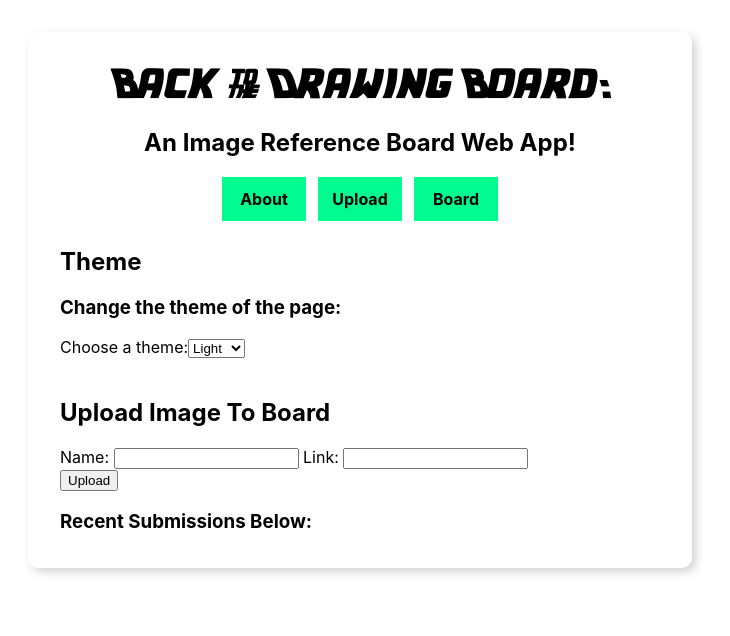
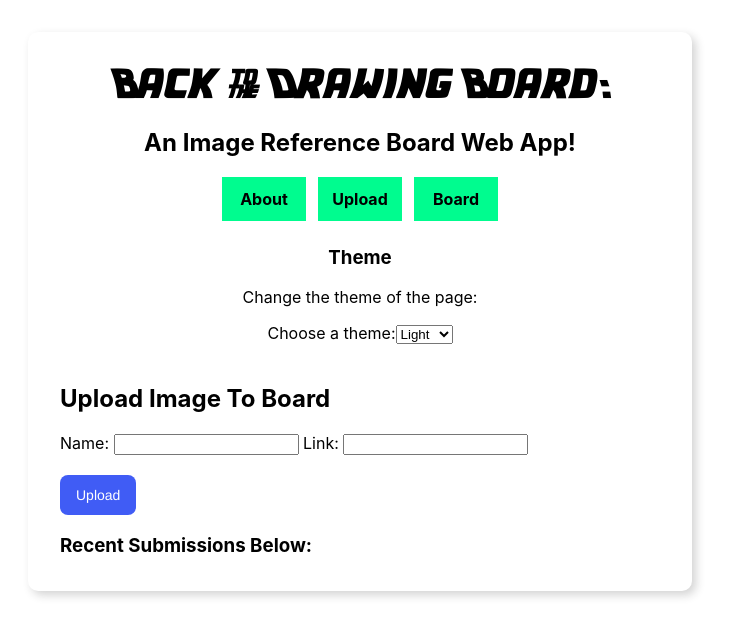
Before and after one commit to SamuelBanya/BackToTheDrawingBoard, a React (Create React App) app: page /upload in a window 1280 px wide. Shown: the top 636 px of the page, without its empty margins (280-1010 px from the left). Built offline with nearby package versions, Linux system fonts and the light colour scheme.

Commit message:
Removing comments and tidying up project

```diff
--- a/package.json
+++ b/package.json
@@ -9,8 +9,6 @@
     "clsx": "^1.2.1",
     "fs": "^0.0.1-security",
     "http": "^0.0.1-security",
-    "image-size": "^1.0.2",
-    "path-browserify": "^1.0.1",
     "re-resizable": "^6.9.9",
     "react": "^18.2.0",
     "react-dom": "^18.2.0",
--- a/src/About.js
+++ b/src/About.js
@@ -8,8 +8,8 @@ function About() {
         This web app allows a user to upload drawing image reference photos so
         that they can use them to create art!
       </p>
-      <h2></h2>
-      <p>Functions that the user should be able to do include: </p>
+      <h2>Functions</h2>
+      <p>Actions that the user should be able to do include: </p>
       <ul>
         <li>Upload art reference images</li>
         <li>Resize images</li>
--- a/src/App.js
+++ b/src/App.js
@@ -10,7 +10,6 @@ function App() {
   const [theme, setTheme] = useState("");
 
   function handleTheme(event) {
-    console.log("event.target.value: ", event.target.value);
     setTheme(event.target.value);
   }
 
--- a/src/Board.js
+++ b/src/Board.js
@@ -7,10 +7,6 @@ function Board() {
 
   function handleDeletePhoto(id) {
     const updatedPhotosArray = photos.filter((photo) => photo.id !== id);
-    console.log(
-      "updatedPhotosArray from handleDeletePhoto() function: ",
-      updatedPhotosArray
-    );
     setPhotos(updatedPhotosArray);
   }
 
--- a/src/Photo.js
+++ b/src/Photo.js
@@ -3,12 +3,7 @@ import Draggable from "react-draggable";
 import { Resizable } from "re-resizable";
 
 function Photo({ photoName, photoLink, id, onDeletePhoto }) {
-  console.log("photoName (from Photo component): ", photoName);
-  console.log("photoLink (from Photo component): ", photoLink);
-
   function handleDeletePhoto(e) {
-    console.log("handleDeleteImage() function called");
-    console.log("e: ", e);
     let id = e.target.parentElement["id"];
 
     fetch(`http://localhost:3000/photos/${id}`, {
--- a/src/Theme.js
+++ b/src/Theme.js
@@ -5,9 +5,9 @@ import React from "react";
 
 function Theme({ setTheme }) {
   return (
-    <div>
-      <h2>Theme</h2>
-      <h3>Change the theme of the page:</h3>
+    <div className="Theme">
+      <h3>Theme</h3>
+      <p>Change the theme of the page:</p>
       <label htmlFor="themeSelect">Choose a theme:</label>
       <select onChange={setTheme} id="themeSelect" name="themeSelect">
         <option value="App light">Light</option>
--- a/src/Upload.js
+++ b/src/Upload.js
@@ -7,12 +7,10 @@ function Upload() {
   const [errors, setErrors] = useState([]);
 
   function handlePhotoNameChange(event) {
-    console.log("handlePhotoNameChange");
     setPhotoName(event.target.value);
   }
 
   function handlePhotoLinkChange(event) {
-    console.log("handlePhotoLinkChange");
     setPhotoLink(event.target.value);
   }
 
@@ -26,9 +24,7 @@ function Upload() {
       setPhotoName("");
       setPhotoLink("");
       setErrors([]);
-      console.log("handleSubmit() called");
 
-      console.log("dataArray (before fetch() call): ", dataArray);
       fetch("http://localhost:3000/photos", {
         method: "POST",
         headers: {
@@ -75,7 +71,10 @@ function Upload() {
             value={photoLink}
           />
         </div>
-        <button type="submit">Upload</button>
+        <br />
+        <button className="UploadButton" type="submit">
+          Upload
+        </button>
       </form>
       {errors.length > 0
         ? errors.map((error, index) => (
--- a/src/index.css
+++ b/src/index.css
@@ -18,6 +18,39 @@ code {
     monospace;
 }
 
+.UploadButton {
+  background-color: #405cf5;
+  border-radius: 8px;
+  border-style: none;
+  box-sizing: border-box;
+  color: #FFFFFF;
+  cursor: pointer;
+  display: inline-block;
+  font-family: Helvetica, Arial, sans-serif;
+  font-size: 14px;
+  font-weight: 500;
+  height: 40px;
+  line-height: 20px;
+  list-style: none;
+  margin: 0;
+  outline: none;
+  padding: 10px 16px;
+  position: relative;
+  text-align: center;
+  text-decoration: none;
+  transition: color 100ms;
+  vertical-align: baseline;
+  user-select: none;
+  -webkit-user-select: none;
+  touch-action: manipulation;
+}
+
+.UploadButton:hover,
+.UploadButton:focus {
+  background-color: #8c9ae6;
+}
+
+/* Classes */
 .App.light {
   --font-color: rg(50, 50, 50);
   --background: rgb(255, 255, 255);
@@ -64,10 +97,42 @@ code {
   text-align: center;
 }
 
-.Tagbar {
+.Theme {
   text-align: center;
 }
 
 .imgClass {
   border: 1px solid red;
 }
+
+.UploadButton {
+  background-color: #405cf5;
+  border-radius: 8px;
+  border-style: none;
+  box-sizing: border-box;
+  color: #FFFFFF;
+  cursor: pointer;
+  display: inline-block;
+  font-family: Helvetica, Arial, sans-serif;
+  font-size: 14px;
+  font-weight: 500;
+  height: 40px;
+  line-height: 20px;
+  list-style: none;
+  margin: 0;
+  outline: none;
+  padding: 10px 16px;
+  position: relative;
+  text-align: center;
+  text-decoration: none;
+  transition: color 100ms;
+  vertical-align: baseline;
+  user-select: none;
+  -webkit-user-select: none;
+  touch-action: manipulation;
+}
+
+.UploadButton:hover,
+.UploadButton:focus {
+  background-color: #8c9ae6;
+}
```
Also changed, not shown: 2 other files (tests, documents, lock files or other folders).
